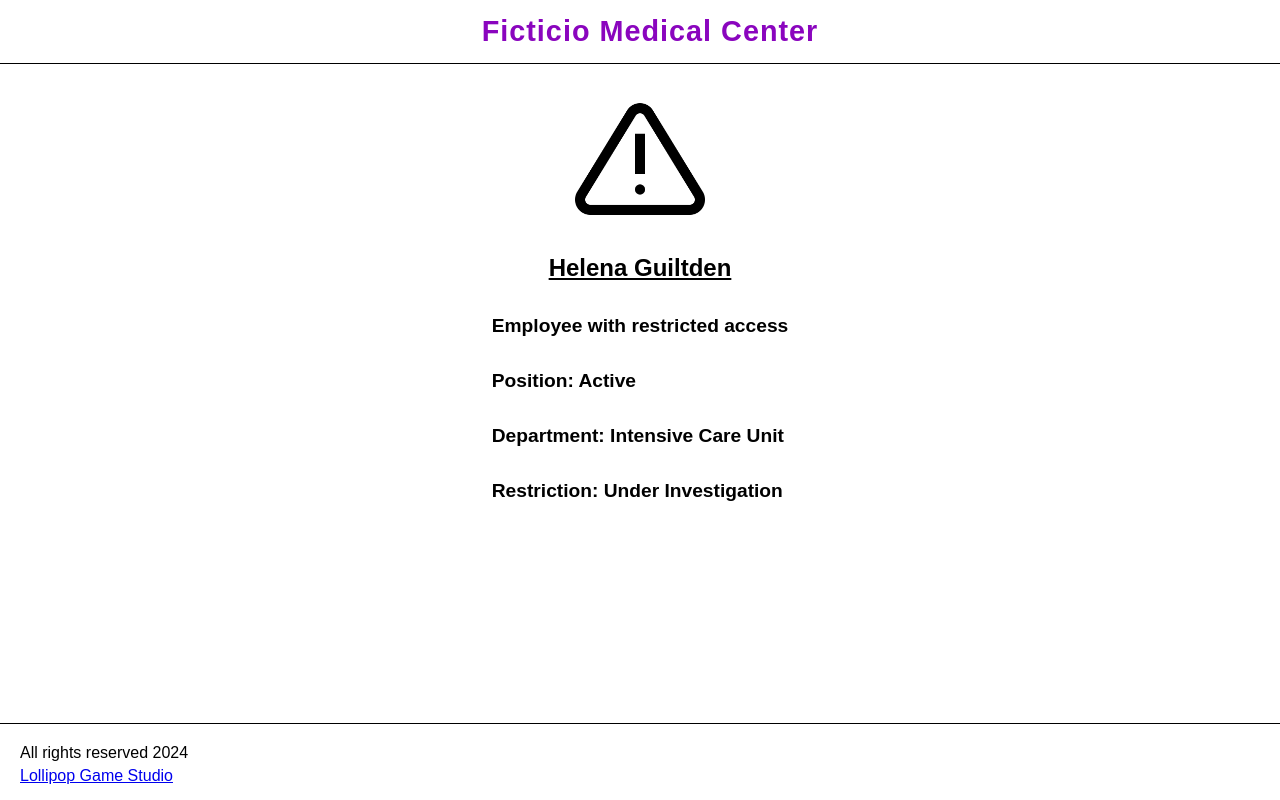
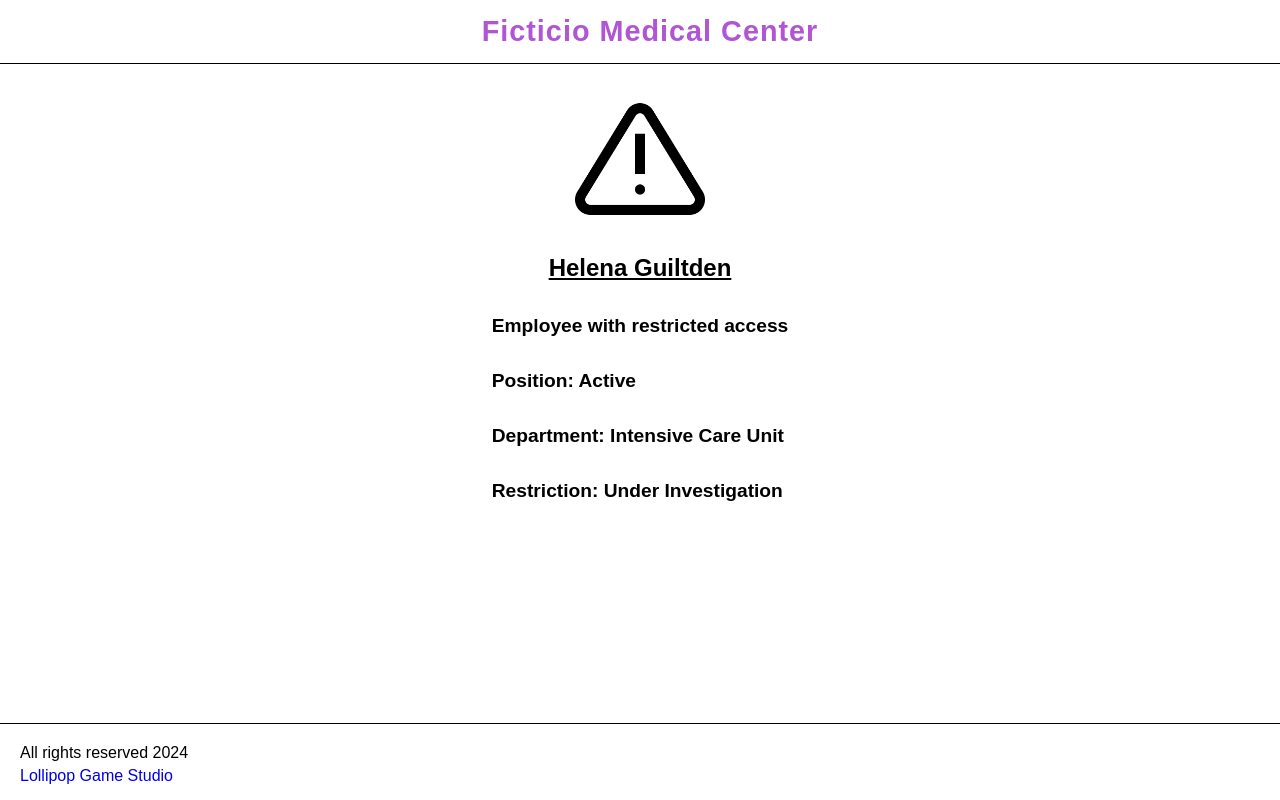
Before and after one commit to cassicava/FMC, a plain HTML site: page index.html in a window 1280 px wide. Drawn offline with Linux system fonts and the light colour scheme.

Commit message:
Add files via upload

```diff
--- a/style.css
+++ b/style.css
@@ -10,7 +10,8 @@ body{
 header{
     display: flex;
     padding: 15px 0px 15px 20px;
-    background-color: rgb(255, 255, 255);
+    color: #8a05bead;
+
     border-bottom: 1px solid black;
     align-items: center;
     flex-direction: center;
@@ -18,7 +19,7 @@ header{
 }
 
 h1{
-    color: #8A05BE;
+    background-color: rgb(255, 255, 255);
     letter-spacing: 1px;
     font-size: 1.8em;
     font-weight: bold;
@@ -34,8 +35,8 @@ main{
     justify-content: baseline;
 
 }
-a{
-    direction: none;
+a,link{
+    text-decoration: none;
     font-style: none;
 }
 .erro>p{
```
